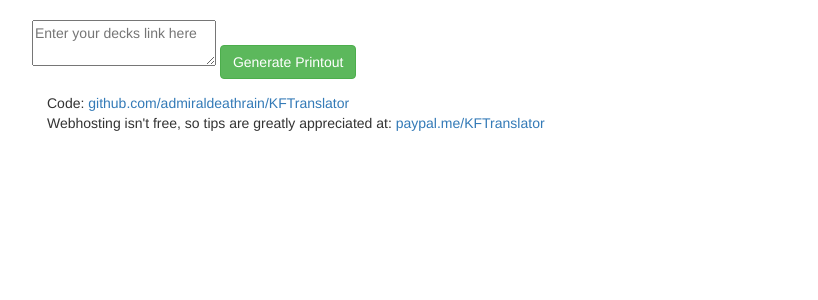
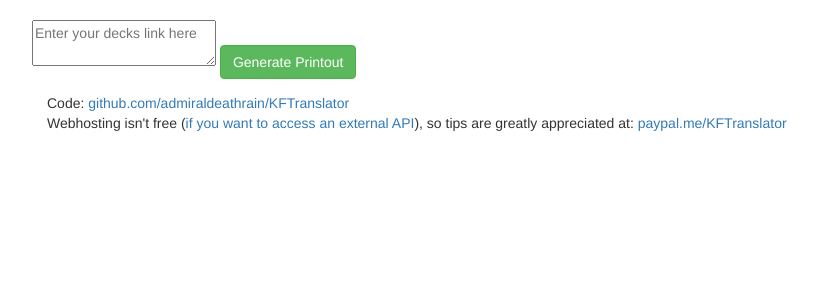
Before and after one commit to ThePorg/KFTranslator, a Flask app: page / in a window 1280 px wide. Shown: the part 52-352 px from the top of the page, without its empty margins (23-841 px from the left). Run offline with Flask 2, Linux system fonts and the light colour scheme; some libraries are stand-ins or nearby versions.

Commit message:
Clarified webhosting statement

```diff
--- a/templates/main_page.html
+++ b/templates/main_page.html
@@ -38,7 +38,7 @@
     <div class="container">
 
         Code: <a href="https://github.com/admiraldeathrain/KFTranslator">github.com/admiraldeathrain/KFTranslator</a> <br>
-        Webhosting isn't free, so tips are greatly appreciated at: <a href="https://paypal.me/KFTranslator">paypal.me/KFTranslator</a> <br>
+        Webhosting isn't free (<a href="https://help.pythonanywhere.com/pages/403ForbiddenError">if you want to access an external API</a>), so tips are greatly appreciated at: <a href="https://paypal.me/KFTranslator">paypal.me/KFTranslator</a> <br>
 
 
 
```
